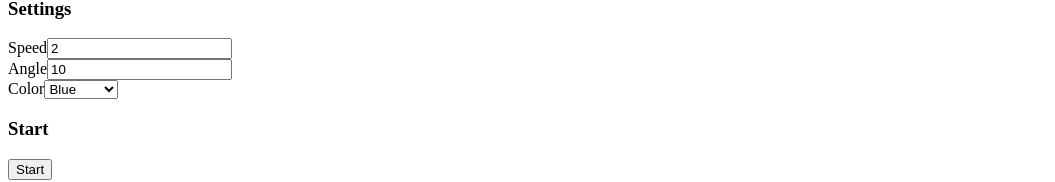
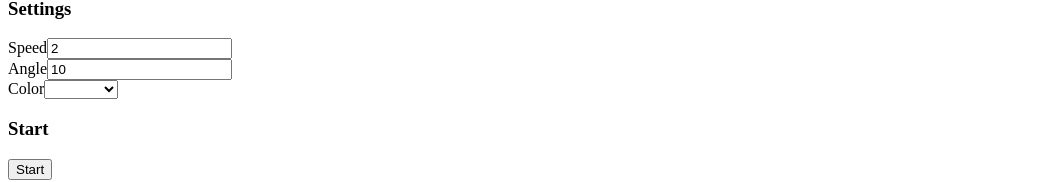
Before and after one commit to Condimentum/bouncing-ball, an Angular app: page / in a window 1280 px wide. Shown: the part 509-691 px from the top of the page, without its empty margins (0-1055 px from the left). Built offline with nearby package versions, Linux system fonts and the light colour scheme.

Commit message:
Also color picker works

```diff
--- a/src/app/ball.ts
+++ b/src/app/ball.ts
@@ -16,7 +16,7 @@ export class Ball {
 		this.Y = 240;
 		this.dX = 0;
 		this.dY = 0;
-		this.color = "#0095DD";
+		this.color = "blue";
 	}
 
 	draw() {
--- a/src/app/settings/settings.component.html
+++ b/src/app/settings/settings.component.html
@@ -9,9 +9,15 @@
 </div>
 <div>
 	<label>Color</label>
-	<select>
-		<option selected>Blue</option>
-		<option>Green</option>
-		<option>Magenta</option>
+	<select [(ngModel)]="ball.color">
+		<option>
+			Blue
+		</option>
+		<option>
+			Green
+		</option>
+		<option>
+			Magenta
+		</option>
 	</select>
 </div>
```
